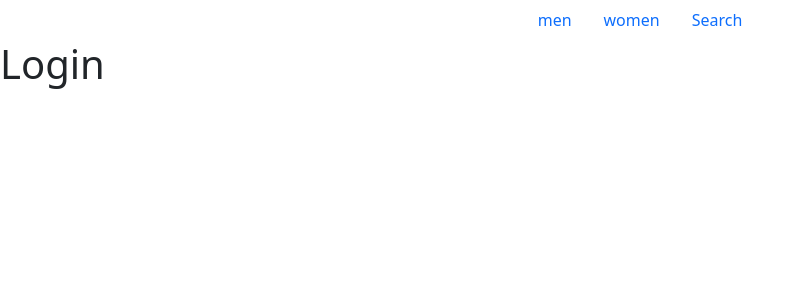
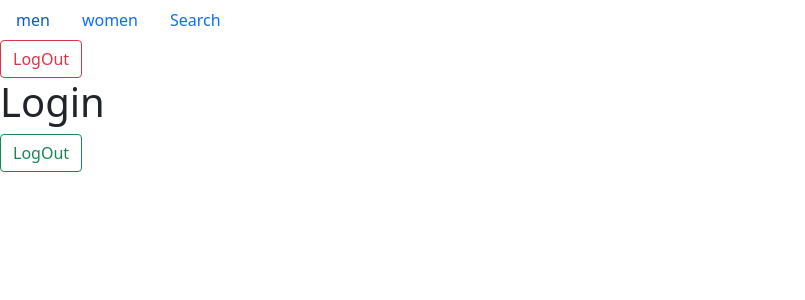
Before and after one commit to Pablo-Gallina/ReactRotuerV6, a React (Create React App) app: page /login in a window 1280 px wide. Shown: the top 300 px of the page, without its empty margins (0-805 px from the left). Built offline with nearby package versions, Linux system fonts and the light colour scheme.

Commit message:
Uso del hook useHistory

```diff
--- a/src/Pages/LoginScreen.jsx
+++ b/src/Pages/LoginScreen.jsx
@@ -1,9 +1,13 @@
 import React from 'react'
 
-const Login = () => {
+const Login = ({ history }) => {
+    const handleLogin = () =>{
+        history.push("/men");
+    }
     return (
         <>
             <h1>Login</h1>
+            <button type="button" className="btn btn-outline-success d-flex" onClick={handleLogin}>LogOut</button>
         </>
     )
 }
--- a/src/components/Navbar/Navbar.jsx
+++ b/src/components/Navbar/Navbar.jsx
@@ -1,10 +1,16 @@
 import React from 'react'
-import { NavLink } from 'react-router-dom'
+import { NavLink, useHistory } from 'react-router-dom'
 
 const Navbar = () => {
+    const history = useHistory()
+    const handleLogOut = ()=> {
+        //Nos reireccionara al login (url += "/login")
+        history.replace("/login");
+    }
+
     return (
         <>
-            <ul className="nav justify-content-center">
+            <ul className="nav justify-content-start me-auto">
                 <li className="nav-item">
                     <NavLink activeClassName="active text-dark" className="nav-link" to="/men">men</NavLink>
                 </li>
@@ -15,6 +21,7 @@ const Navbar = () => {
                     <NavLink activeClassName="active text-dark" className="nav-link" to="/search">Search</NavLink>
                 </li>
             </ul>
+            <button type="button" className="btn btn-outline-danger d-flex" onClick={handleLogOut}>LogOut</button>
         </>
     )
 }
```
